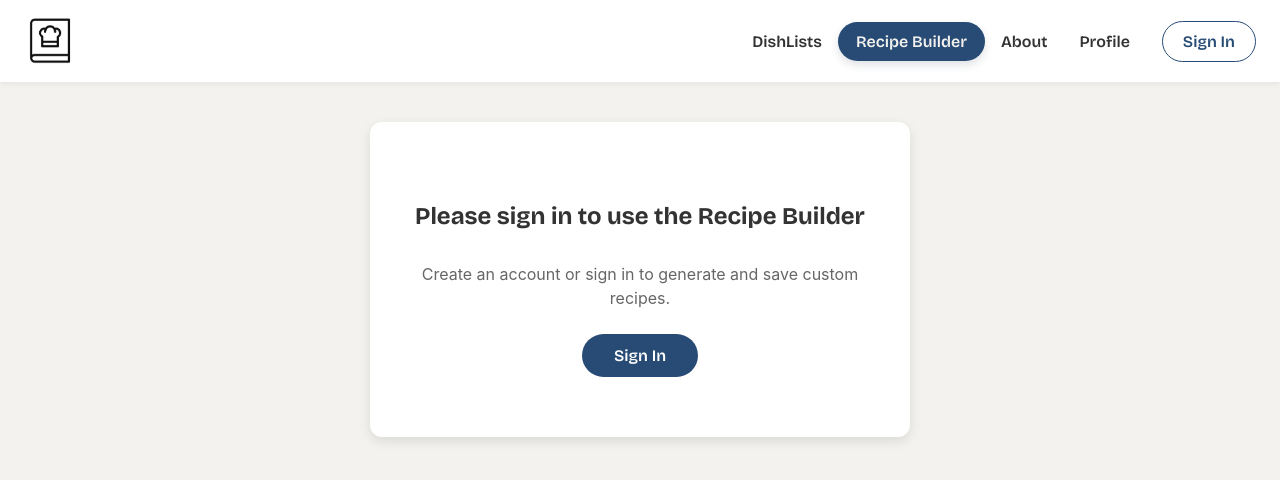
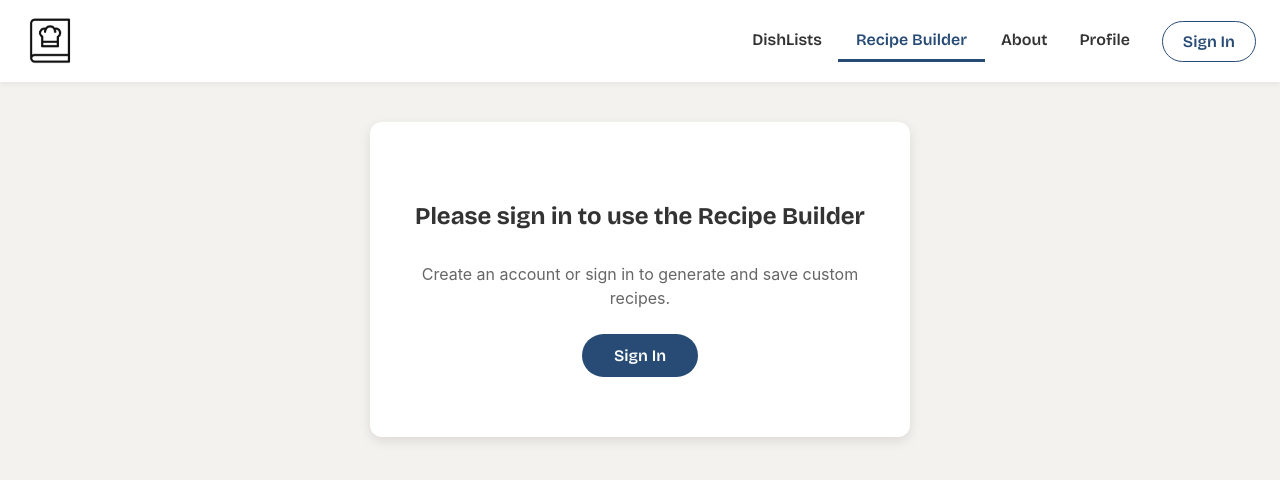
Before and after one commit to awkorn/dishlist-web, a React (Create React App) app in the folder frontend/: page /recipe-builder in a window 1280 px wide. Shown: the top 480 px of the page. Built offline with nearby package versions, Linux system fonts and the light colour scheme; no server answers.

Commit message:
nav bar css change

```diff
--- a/frontend/src/components/layout/TopNav/TopNav.module.css
+++ b/frontend/src/components/layout/TopNav/TopNav.module.css
@@ -93,18 +93,18 @@
   cursor: pointer;
   font-family: 'Bricolage Grotesque', 'Poppins', sans-serif;
   font-weight: 600;
-  border-radius: 24px;
   transition: all 0.2s ease;
   color: #333;
   position: relative;
 }
 
 .active {
-  color: #F4F2EE;
+  color: #274b75;
   font-weight: 600;
   padding: 10px 18px;
-  background: #274b75;
-  box-shadow: 0 4px 8px rgba(42, 53, 75, 0.15);
+  border-bottom: 3px solid #274b75;
+  background: transparent;
+  box-shadow: none;
 }
 
 .navBtn:not(.active) {
@@ -130,7 +130,6 @@
 
 .navBtn:not(.active):hover {
   color: #274b75;
-  background-color: rgba(42, 53, 75, 0.05);
   transform: translateY(-2px);
 }
 
```
